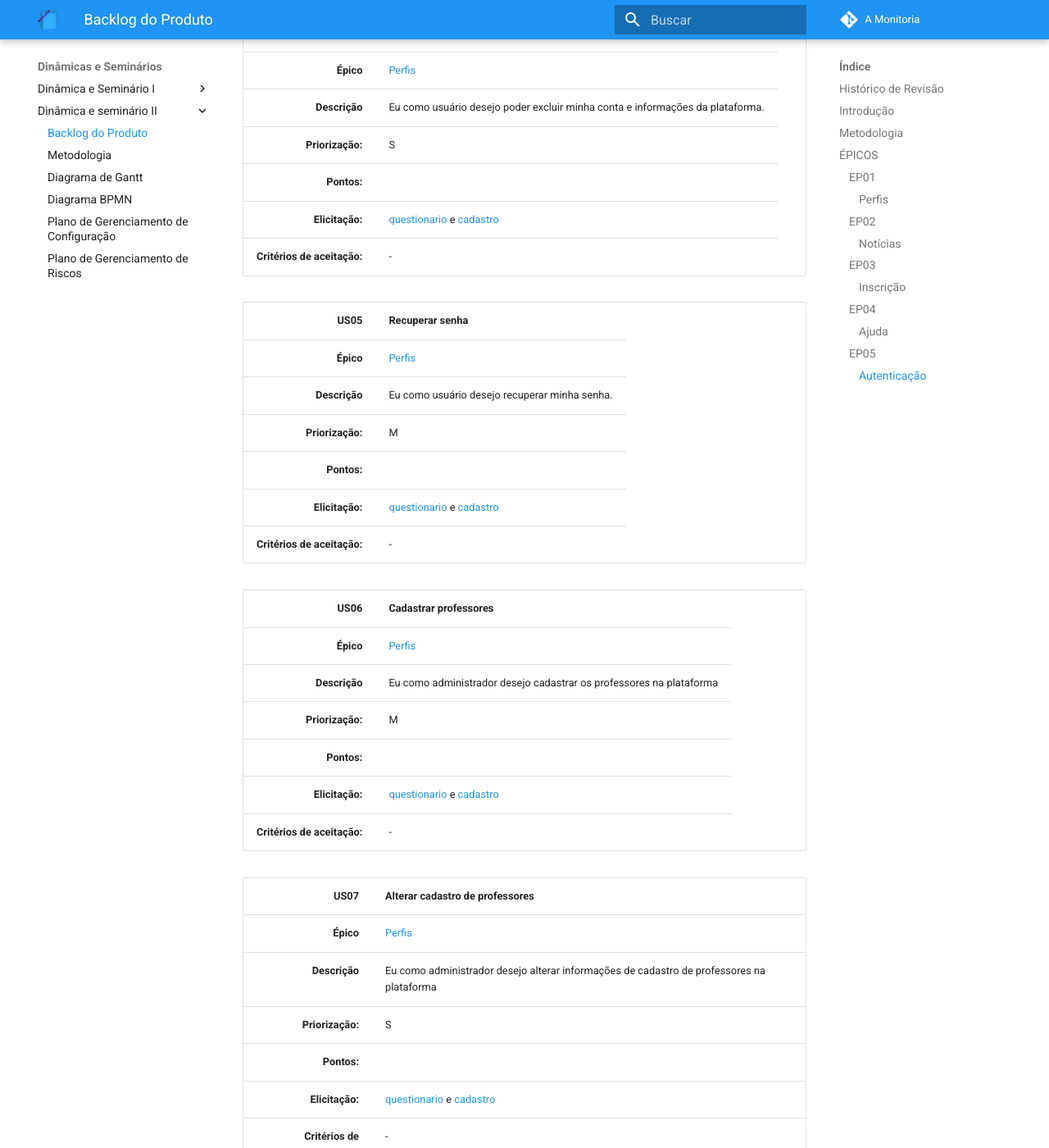
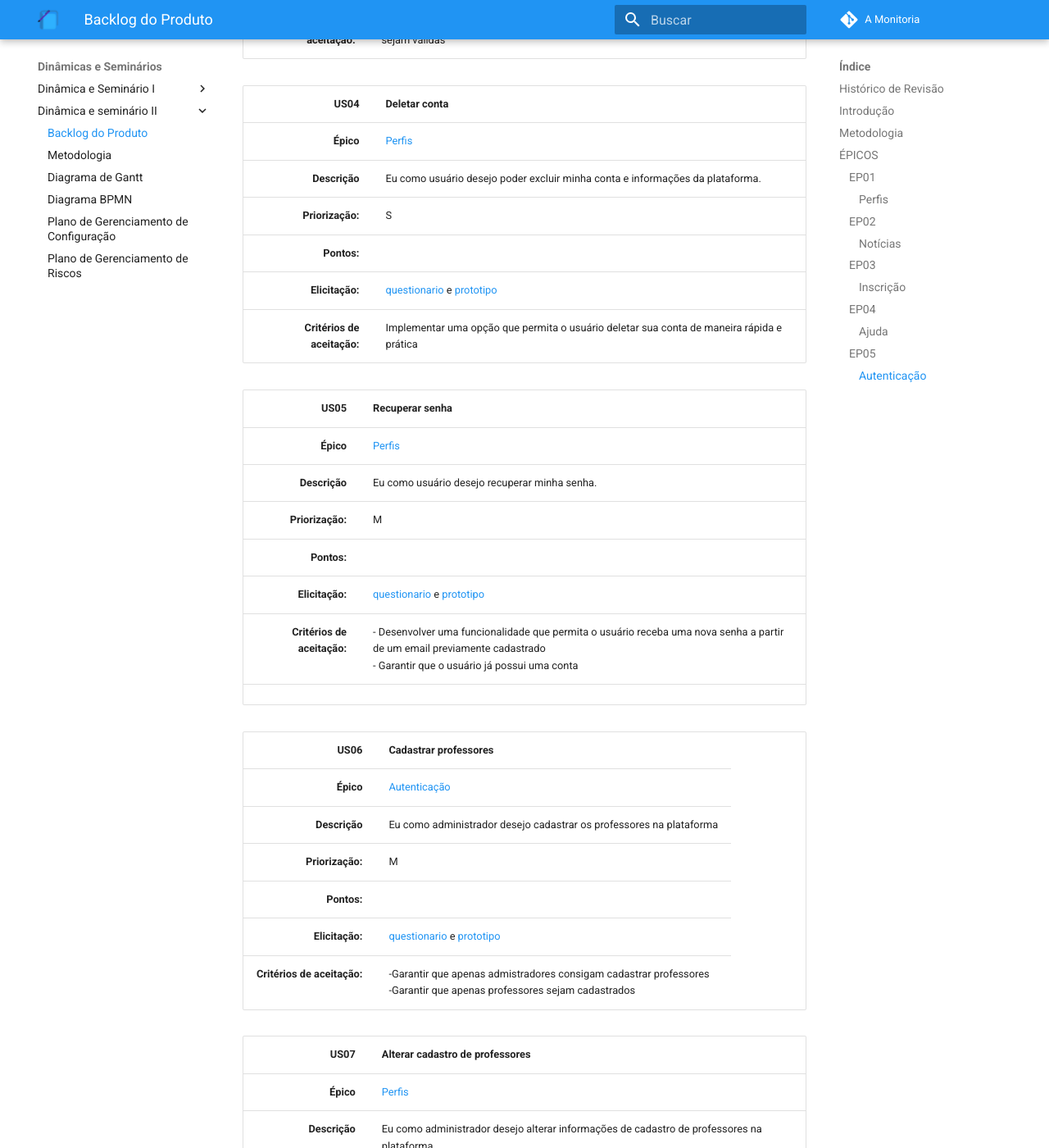
Before and after one commit to 2019-2-arquitetura-desenho/wiki, an MkDocs documentation site: the page built from docs/dinamica_seminario_II/backlog_do_produto.md, in a window 1280 px wide and 1400 px high, scrolled down 3046 px. Shown: the whole window at 82% size. Built offline with MkDocs 1.6.1 and Material for MkDocs 9.7.7, drawn with Linux system fonts in a browser that asks for light colours; comment, search, counter and statistics services are not loaded; old or Windows-style settings are respelled for this version of MkDocs; some of the changed text lies outside the part shown.

Commit message:
Adding acception criteria

```diff
--- a/docs/dinamica_seminario_II/backlog_do_produto.md
+++ b/docs/dinamica_seminario_II/backlog_do_produto.md
@@ -9,7 +9,8 @@
 | 02/09/19 | 0.3 | Adição das primeiras histórias de usuário| [Ivan Dobbin]((https://github.com/darmsDD)) e [João Rodrigues](https://github.com/rjoao)|
 | 03/09/19 | 0.4 | Adição das histórias perfil e autenticação| [Ivan Dobbin]((https://github.com/darmsDD))|
 | 03/09/19 | 0.5 | Adição das histórias notícias e inscrição| [Ivan Dobbin]((https://github.com/darmsDD))|
-| 03/09/19 | 0.6 | Adição da história ajuda| [Ivan Dobbin]((https://github.com/darmsDD))|
+| 03/09/19 | 0.6 | Adição das histórias de  ajuda| [Ivan Dobbin]((https://github.com/darmsDD))|
+| 04/09/19 | 0.7 | Início da adição dos critérios de aceitação| [Ivan Dobbin]((https://github.com/darmsDD))|
 
 ## Introdução
 O atual documento tem por objetivo apresentar os épicos, as histórias de usuário (US) e o product backlog da plataforma A Monitoria. O backlog é composto por US's às quais são resolvidas em um período de tempo (sprint) e que pertencem a um contexto maior, no caso os épicos.
@@ -43,23 +44,23 @@ Criar funcionalidades que validem as informações dos usuários.
 
 | US01| Cadastro |
 |--------:|:-|
-| **Épico** | [Perfis](###EP01)|
+| **Épico** | [Autenticação](###EP05)|
 |  **Descrição** |Eu como usuário desejo realizar o cadastro na plataforma.|
 | **Priorização:** |M |
 | **Pontos:** |  |
-| **Elicitação:** |[questionario](https://2019-2-arquitetura-desenho.github.io/wiki/dinamica_seminario_I/Elicitacao/questionario/) e [cadastro](https://2019-2-arquitetura-desenho.github.io/wiki/dinamica_seminario_I/Elicitacao/prototipo/) |
-| **Critérios de aceitação:** | - |
+| **Elicitação:** |[questionario](/../dinamica_seminario_I/Elicitacao/questionario/#ramificacao-usuario-que-deseja-utilizar-um-aplicativo-ou-website) e [prototipo](/../dinamica_seminario_I/Elicitacao/prototipo/) |
+| **Critérios de aceitação:** | - Garantir que o usuário se cadastre com informações válidas </br>- Garantir que o usuário envie documentos válidos|
 
 
 
 | US02| Login |
 |--------:|:-|
-| **Épico** | [Perfis](###EP01)|
+| **Épico** | [Autenticação](###EP05)|
 |  **Descrição** |Eu como usuário desejo entrar na plataforma com as informações de login que cadastrei.|
 | **Priorização:** |M |
 | **Pontos:** |  |
-| **Elicitação:** |[questionario](https://2019-2-arquitetura-desenho.github.io/wiki/dinamica_seminario_I/Elicitacao/questionario/) e [cadastro](https://2019-2-arquitetura-desenho.github.io/wiki/dinamica_seminario_I/Elicitacao/prototipo/)|
-| **Critérios de aceitação:** | - |
+| **Elicitação:** |[questionario](/../dinamica_seminario_I/Elicitacao/questionario/#ramificacao-usuario-que-deseja-utilizar-um-aplicativo-ou-website) e [prototipo](/../dinamica_seminario_I/Elicitacao/prototipo/)|
+| **Critérios de aceitação:** | -Implementar autentificação de usuário e senha |
 
 
 | US03| Alterar Cadastro |
@@ -68,8 +69,8 @@ Criar funcionalidades que validem as informações dos usuários.
 |  **Descrição** |Eu como usuário desejo poder alterar minhas informações de cadastro.|
 | **Priorização:** |M |
 | **Pontos:** |  |
-| **Elicitação:** |[questionario](https://2019-2-arquitetura-desenho.github.io/wiki/dinamica_seminario_I/Elicitacao/questionario/) e [cadastro](https://2019-2-arquitetura-desenho.github.io/wiki/dinamica_seminario_I/Elicitacao/prototipo/)|
-| **Critérios de aceitação:** | - |
+| **Elicitação:** |[questionario](/../dinamica_seminario_I/Elicitacao/questionario/) e [prototipo](/../dinamica_seminario_I/Elicitacao/prototipo/)|
+| **Critérios de aceitação:** | Implementar uma funcionalidade que permita a fácil troca de informações contato que sejam válidas|
 
 
 | US04| Deletar conta |
@@ -78,8 +79,8 @@ Criar funcionalidades que validem as informações dos usuários.
 |  **Descrição** |Eu como usuário desejo poder excluir minha conta e informações da plataforma. |
 | **Priorização:** |S |
 | **Pontos:** |  |
-| **Elicitação:** |[questionario](https://2019-2-arquitetura-desenho.github.io/wiki/dinamica_seminario_I/Elicitacao/questionario/) e [cadastro](https://2019-2-arquitetura-desenho.github.io/wiki/dinamica_seminario_I/Elicitacao/prototipo/)|
-| **Critérios de aceitação:** | - |
+| **Elicitação:** |[questionario](/../dinamica_seminario_I/Elicitacao/questionario/) e [prototipo](/../dinamica_seminario_I/Elicitacao/prototipo/)|
+| **Critérios de aceitação:** | Implementar uma opção que permita o usuário deletar sua conta de maneira rápida e prática|
 
 
 
@@ -89,19 +90,20 @@ Criar funcionalidades que validem as informações dos usuários.
 |  **Descrição** |Eu como usuário desejo recuperar minha senha.|
 | **Priorização:** |M |
 | **Pontos:** |  |
-| **Elicitação:** |[questionario](https://2019-2-arquitetura-desenho.github.io/wiki/dinamica_seminario_I/Elicitacao/questionario/) e [cadastro](https://2019-2-arquitetura-desenho.github.io/wiki/dinamica_seminario_I/Elicitacao/prototipo/)|
-| **Critérios de aceitação:** | - |
+| **Elicitação:** |[questionario](/../dinamica_seminario_I/Elicitacao/questionario/) e [prototipo](/../dinamica_seminario_I/Elicitacao/prototipo/)|
+| **Critérios de aceitação:** | - Desenvolver uma funcionalidade que permita o usuário receba uma nova senha a partir de um email previamente cadastrado </br> - Garantir que o usuário já possui uma conta
+|
 
 
 
 | US06| Cadastrar professores |
 |--------:|:-|
-| **Épico** | [Perfis](###EP01)|
+| **Épico** | [Autenticação](###EP05)|
 |  **Descrição** |Eu como administrador desejo cadastrar os professores na plataforma|
 | **Priorização:** |M |
 | **Pontos:** |  |
-| **Elicitação:** |[questionario](https://2019-2-arquitetura-desenho.github.io/wiki/dinamica_seminario_I/Elicitacao/questionario/) e [cadastro](https://2019-2-arquitetura-desenho.github.io/wiki/dinamica_seminario_I/Elicitacao/prototipo/)|
-| **Critérios de aceitação:** | - |
+| **Elicitação:** |[questionario](/../dinamica_seminario_I/Elicitacao/questionario/) e [prototipo](/../dinamica_seminario_I/Elicitacao/prototipo/)|
+| **Critérios de aceitação:** | -Garantir que apenas admistradores consigam cadastrar professores </br> -Garantir que apenas professores sejam cadastrados |
 
 
 
@@ -111,8 +113,8 @@ Criar funcionalidades que validem as informações dos usuários.
 |  **Descrição** |Eu como administrador desejo alterar informações de cadastro de professores na plataforma|
 | **Priorização:** |S |
 | **Pontos:** |  |
-| **Elicitação:** |[questionario](https://2019-2-arquitetura-desenho.github.io/wiki/dinamica_seminario_I/Elicitacao/questionario/) e [cadastro](https://2019-2-arquitetura-desenho.github.io/wiki/dinamica_seminario_I/Elicitacao/prototipo/)|
-| **Critérios de aceitação:** | - |
+| **Elicitação:** |[questionario](/../dinamica_seminario_I/Elicitacao/questionario/) e [prototipo](/../dinamica_seminario_I/Elicitacao/prototipo/)|
+| **Critérios de aceitação:** | -Criar uma funcionalidade que permita ao usuário professor alterar suas informações com facilidade</br>|
 
 | US08| Excluir cadastro de professores |
 |--------:|:-|
@@ -120,8 +122,8 @@ Criar funcionalidades que validem as informações dos usuários.
 |  **Descrição** |Eu como administrador desejo excluir cadastro de professores na plataforma |
 | **Priorização:** |S |
 | **Pontos:** |  |
-| **Elicitação:** |[questionario](https://2019-2-arquitetura-desenho.github.io/wiki/dinamica_seminario_I/Elicitacao/questionario/) e [cadastro](https://2019-2-arquitetura-desenho.github.io/wiki/dinamica_seminario_I/Elicitacao/prototipo/)|
-| **Critérios de aceitação:** | - |
+| **Elicitação:** |[questionario](/../dinamica_seminario_I/Elicitacao/questionario/) e [prototipo](/../dinamica_seminario_I/Elicitacao/prototipo/)|
+| **Critérios de aceitação:** | -Implementar uma funcionalidade que permita ao usuário deletar sua conta de maneira simples e rápida</br>-Garantir que apenas o usuário professor e o administrador podem deletar a conta|
 
 
 | US09| Retirar informações do matrícula web |
@@ -130,8 +132,8 @@ Criar funcionalidades que validem as informações dos usuários.
 |  **Descrição** |Eu como administrador desejo que o sistema recolha às informações necessárias do matricula web  |
 | **Priorização:** |M|
 | **Pontos:** |  |
-| **Elicitação:** |[questionario](https://2019-2-arquitetura-desenho.github.io/wiki/dinamica_seminario_I/Elicitacao/questionario/) e [cadastro](https://2019-2-arquitetura-desenho.github.io/wiki/dinamica_seminario_I/Elicitacao/prototipo/)|
-| **Critérios de aceitação:** | - |
+| **Elicitação:** |[questionario](/../dinamica_seminario_I/Elicitacao/questionario/) e [prototipo](/../dinamica_seminario_I/Elicitacao/prototipo/)|
+| **Critérios de aceitação:** | Implementar um web crawler que retire informações das disciplinas do matricula web |
 
 
 
@@ -143,8 +145,8 @@ Criar funcionalidades que validem as informações dos usuários.
 |  **Descrição** |Eu como administrador desejo que os usuários enviem um documento para validação das informações necessárias para o funcionamento da plataforma |
 | **Priorização:** |M|
 | **Pontos:** |  |
-| **Elicitação:** |[questionario](https://2019-2-arquitetura-desenho.github.io/wiki/dinamica_seminario_I/Elicitacao/questionario/) e [cadastro](https://2019-2-arquitetura-desenho.github.io/wiki/dinamica_seminario_I/Elicitacao/prototipo/)|
-| **Critérios de aceitação:** | - |
+| **Elicitação:** |[questionario](/../dinamica_seminario_I/Elicitacao/questionario/) e [prototipo](/../dinamica_seminario_I/Elicitacao/prototipo/)|
+| **Critérios de aceitação:** | Implementar uma funcionalidade que verifique se as informações digitadas pelo usuário estão de acordo com o documento enviado por ele no cadastro|
 
 
 | US11| Recolher informações do usuário |
@@ -153,8 +155,8 @@ Criar funcionalidades que validem as informações dos usuários.
 |  **Descrição** |Eu como administrador desejo que os usuários enviem um documento para  recolhimento das informações necessárias para o funcionamento da plataforma |
 | **Priorização:** |M |
 | **Pontos:** |  |
-| **Elicitação:** |[questionario](https://2019-2-arquitetura-desenho.github.io/wiki/dinamica_seminario_I/Elicitacao/questionario/) e [cadastro](https://2019-2-arquitetura-desenho.github.io/wiki/dinamica_seminario_I/Elicitacao/prototipo/)|
-| **Critérios de aceitação:** | - |
+| **Elicitação:** |[questionario](/../dinamica_seminario_I/Elicitacao/questionario/) e [prototipo](/../dinamica_seminario_I/Elicitacao/prototipo/)|
+| **Critérios de aceitação:** | Criar uma funcionalidade que recolha informações do documento que o usuário enviou no cadastro |
 
 
 
@@ -165,8 +167,8 @@ Criar funcionalidades que validem as informações dos usuários.
 |  **Descrição** |Eu como administrador desejo que o sistema valide o documento que o usuário enviará |
 | **Priorização:** |M |
 | **Pontos:** |  |
-| **Elicitação:** |[questionario](https://2019-2-arquitetura-desenho.github.io/wiki/dinamica_seminario_I/Elicitacao/questionario/) e [cadastro](https://2019-2-arquitetura-desenho.github.io/wiki/dinamica_seminario_I/Elicitacao/prototipo/)|
-| **Critérios de aceitação:** | - |
+| **Elicitação:** |[questionario](/../dinamica_seminario_I/Elicitacao/questionario/) e [prototipo](/../dinamica_seminario_I/Elicitacao/prototipo/)|
+| **Critérios de aceitação:** | Desenvolver uma funcionalidade que verifique com o matrícula web se aquele documento é válido |
 
 
 | US13| Feed de notícias |
@@ -175,7 +177,7 @@ Criar funcionalidades que validem as informações dos usuários.
 |  **Descrição** |Eu como usuário desejo ver um feed de notícias|
 | **Priorização:** |C |
 | **Pontos:** |  |
-| **Elicitação:** |[questionario](https://2019-2-arquitetura-desenho.github.io/wiki/dinamica_seminario_I/Elicitacao/questionario/) e [cadastro](https://2019-2-arquitetura-desenho.github.io/wiki/dinamica_seminario_I/Elicitacao/prototipo/)|
+| **Elicitação:** |[questionario](/../dinamica_seminario_I/Elicitacao/questionario/) e [prototipo](/../dinamica_seminario_I/Elicitacao/prototipo/)|
 | **Critérios de aceitação:** | - |
 
 
@@ -185,7 +187,7 @@ Criar funcionalidades que validem as informações dos usuários.
 |  **Descrição** |Eu como usuário desejo ver um ranking em tempo real sobre a minha posição para conseguir a vaga de monitor para determinada matéria |
 | **Priorização:** |C |
 | **Pontos:** |  |
-| **Elicitação:** |[questionario](https://2019-2-arquitetura-desenho.github.io/wiki/dinamica_seminario_I/Elicitacao/questionario/) e [cadastro](https://2019-2-arquitetura-desenho.github.io/wiki/dinamica_seminario_I/Elicitacao/prototipo/)|
+| **Elicitação:** |[questionario](/../dinamica_seminario_I/Elicitacao/questionario/) e [prototipo](/../dinamica_seminario_I/Elicitacao/prototipo/)|
 | **Critérios de aceitação:** | - |
 
 
@@ -196,7 +198,7 @@ Criar funcionalidades que validem as informações dos usuários.
 |  **Descrição** |Eu como usuário desejo ser informado sobre o resultado da minha inscrição |
 | **Priorização:** |M |
 | **Pontos:** |  |
-| **Elicitação:** |[questionario](https://2019-2-arquitetura-desenho.github.io/wiki/dinamica_seminario_I/Elicitacao/questionario/) e [cadastro](https://2019-2-arquitetura-desenho.github.io/wiki/dinamica_seminario_I/Elicitacao/prototipo/)|
+| **Elicitação:** |[questionario](/../dinamica_seminario_I/Elicitacao/questionario/) e [prototipo](/../dinamica_seminario_I/Elicitacao/prototipo/)|
 | **Critérios de aceitação:** | - |
 
 
@@ -207,7 +209,7 @@ Criar funcionalidades que validem as informações dos usuários.
 |  **Descrição** |Eu como usuário aluno desejo ver as disciplinas que posso monitorar com suas informações(disciplina,horário,dia,turma) |
 | **Priorização:** |M |
 | **Pontos:** |  |
-| **Elicitação:** |[questionario](https://2019-2-arquitetura-desenho.github.io/wiki/dinamica_seminario_I/Elicitacao/questionario/) e [cadastro](https://2019-2-arquitetura-desenho.github.io/wiki/dinamica_seminario_I/Elicitacao/prototipo/)|
+| **Elicitação:** |[questionario](/../dinamica_seminario_I/Elicitacao/questionario/) e [prototipo](/../dinamica_seminario_I/Elicitacao/prototipo/)|
 | **Critérios de aceitação:** | - |
 
 
@@ -217,7 +219,7 @@ Criar funcionalidades que validem as informações dos usuários.
 |  **Descrição** |Eu como usuário aluno desejo escolher com prioridades diferentes as matérias que desejo monitorar |
 | **Priorização:** |M |
 | **Pontos:** |  |
-| **Elicitação:** |[questionario](https://2019-2-arquitetura-desenho.github.io/wiki/dinamica_seminario_I/Elicitacao/questionario/) e [cadastro](https://2019-2-arquitetura-desenho.github.io/wiki/dinamica_seminario_I/Elicitacao/prototipo/)|
+| **Elicitação:** |[questionario](/../dinamica_seminario_I/Elicitacao/questionario/) e [prototipo](/../dinamica_seminario_I/Elicitacao/prototipo/)|
 | **Critérios de aceitação:** | - |
 
 
@@ -227,7 +229,7 @@ Criar funcionalidades que validem as informações dos usuários.
 |  **Descrição** |Eu como usuário professor desejo escolher que alunos irei indicar para as matérias que leciono |
 | **Priorização:** |M |
 | **Pontos:** |  |
-| **Elicitação:** |[questionario](https://2019-2-arquitetura-desenho.github.io/wiki/dinamica_seminario_I/Elicitacao/questionario/) e [cadastro](https://2019-2-arquitetura-desenho.github.io/wiki/dinamica_seminario_I/Elicitacao/prototipo/)|
+| **Elicitação:** |[questionario](/../dinamica_seminario_I/Elicitacao/questionario/) e [prototipo](/../dinamica_seminario_I/Elicitacao/prototipo/)|
 | **Critérios de aceitação:** | - |
 
 
@@ -238,7 +240,7 @@ Criar funcionalidades que validem as informações dos usuários.
 |  **Descrição** |Eu como usuário aluno desejo ver a quantidade de vagas por matéria que posso atuar |
 | **Priorização:** |S |
 | **Pontos:** |  |
-| **Elicitação:** |[questionario](https://2019-2-arquitetura-desenho.github.io/wiki/dinamica_seminario_I/Elicitacao/questionario/) e [cadastro](https://2019-2-arquitetura-desenho.github.io/wiki/dinamica_seminario_I/Elicitacao/prototipo/)|
+| **Elicitação:** |[questionario](/../dinamica_seminario_I/Elicitacao/questionario/) e [prototipo](/../dinamica_seminario_I/Elicitacao/prototipo/)|
 | **Critérios de aceitação:** | - |
 
 
@@ -248,7 +250,7 @@ Criar funcionalidades que validem as informações dos usuários.
 |  **Descrição** |Eu como usuário professor desejo ver a quantidade de vagas por matéria que eu leciono |
 | **Priorização:** |M |
 | **Pontos:** |  |
-| **Elicitação:** |[questionario](https://2019-2-arquitetura-desenho.github.io/wiki/dinamica_seminario_I/Elicitacao/questionario/) e [cadastro](https://2019-2-arquitetura-desenho.github.io/wiki/dinamica_seminario_I/Elicitacao/prototipo/)|
+| **Elicitação:** |[questionario](/../dinamica_seminario_I/Elicitacao/questionario/) e [prototipo](/../dinamica_seminario_I/Elicitacao/prototipo/)|
 | **Critérios de aceitação:** | - |
 
 
@@ -258,7 +260,7 @@ Criar funcionalidades que validem as informações dos usuários.
 |  **Descrição** |Eu como usuário professor ou usuário aluno desejo ser mostrado quando se inicia e quando termina o período de inscrição, para poder me planejar bem.|
 | **Priorização:** |M |
 | **Pontos:** |  |
-| **Elicitação:** |[questionario](https://2019-2-arquitetura-desenho.github.io/wiki/dinamica_seminario_I/Elicitacao/questionario/) e [cadastro](https://2019-2-arquitetura-desenho.github.io/wiki/dinamica_seminario_I/Elicitacao/prototipo/)|
+| **Elicitação:** |[questionario](/../dinamica_seminario_I/Elicitacao/questionario/) e [prototipo](/../dinamica_seminario_I/Elicitacao/prototipo/)|
 | **Critérios de aceitação:** | - |
 
 
@@ -268,7 +270,7 @@ Criar funcionalidades que validem as informações dos usuários.
 |  **Descrição** |Eu como usuário professor desejo ver os requerimentos para a inscrição em monitoria, para saber as qualificações dos meus monitores|
 | **Priorização:** |M |
 | **Pontos:** |  |
-| **Elicitação:** |[questionario](https://2019-2-arquitetura-desenho.github.io/wiki/dinamica_seminario_I/Elicitacao/questionario/) e [cadastro](https://2019-2-arquitetura-desenho.github.io/wiki/dinamica_seminario_I/Elicitacao/prototipo/)|
+| **Elicitação:** |[questionario](/../dinamica_seminario_I/Elicitacao/questionario/) e [prototipo](/../dinamica_seminario_I/Elicitacao/prototipo/)|
 | **Critérios de aceitação:** | - |
 
 
@@ -278,7 +280,7 @@ Criar funcionalidades que validem as informações dos usuários.
 |  **Descrição** |Eu como usuário aluno desejo ver os requerimentos para a inscrição em monitoria, para saber se posso realizá-la ou não.|
 | **Priorização:** |M |
 | **Pontos:** |  |
-| **Elicitação:** |[questionario](https://2019-2-arquitetura-desenho.github.io/wiki/dinamica_seminario_I/Elicitacao/questionario/) e [cadastro](https://2019-2-arquitetura-desenho.github.io/wiki/dinamica_seminario_I/Elicitacao/prototipo/)|
+| **Elicitação:** |[questionario](/../dinamica_seminario_I/Elicitacao/questionario/) e [prototipo](/../dinamica_seminario_I/Elicitacao/prototipo/)|
 | **Critérios de aceitação:** | - |
 
 | US23 | Tutorial|
@@ -287,7 +289,7 @@ Criar funcionalidades que validem as informações dos usuários.
 |  **Descrição** |Eu como usuário professor ou usuário aluno desejo receber um tutorial para aprender a utilizar a plataforma.|
 | **Priorização:** |W |
 | **Pontos:** |  |
-| **Elicitação:** |[questionario](https://2019-2-arquitetura-desenho.github.io/wiki/dinamica_seminario_I/Elicitacao/questionario/) e [cadastro](https://2019-2-arquitetura-desenho.github.io/wiki/dinamica_seminario_I/Elicitacao/prototipo/)|
+| **Elicitação:** |[questionario](/../dinamica_seminario_I/Elicitacao/questionario/) e [prototipo](/../dinamica_seminario_I/Elicitacao/prototipo/)|
 | **Critérios de aceitação:** | - |
 
 
@@ -297,7 +299,7 @@ Criar funcionalidades que validem as informações dos usuários.
 |  **Descrição** |Eu como usuário desejo poder ler FAQS, para esclarecer dúvidas.|
 | **Priorização:** |C |
 | **Pontos:** |  |
-| **Elicitação:** |[questionario](https://2019-2-arquitetura-desenho.github.io/wiki/dinamica_seminario_I/Elicitacao/questionario/) e [cadastro](https://2019-2-arquitetura-desenho.github.io/wiki/dinamica_seminario_I/Elicitacao/prototipo/)|
+| **Elicitação:** |[questionario](/../dinamica_seminario_I/Elicitacao/questionario/) e [prototipo](/../dinamica_seminario_I/Elicitacao/prototipo/)|
 | **Critérios de aceitação:** | - |
 
 
@@ -307,5 +309,5 @@ Criar funcionalidades que validem as informações dos usuários.
 |  **Descrição** |Eu como administrador posso editar FAQS, para responder dúvidas.|
 | **Priorização:** |C |
 | **Pontos:** |  |
-| **Elicitação:** |[questionario](https://2019-2-arquitetura-desenho.github.io/wiki/dinamica_seminario_I/Elicitacao/questionario/) e [cadastro](https://2019-2-arquitetura-desenho.github.io/wiki/dinamica_seminario_I/Elicitacao/prototipo/)|
+| **Elicitação:** |[questionario](/../dinamica_seminario_I/Elicitacao/questionario/) e [prototipo](/../dinamica_seminario_I/Elicitacao/prototipo/)|
 | **Critérios de aceitação:** | - |
```
